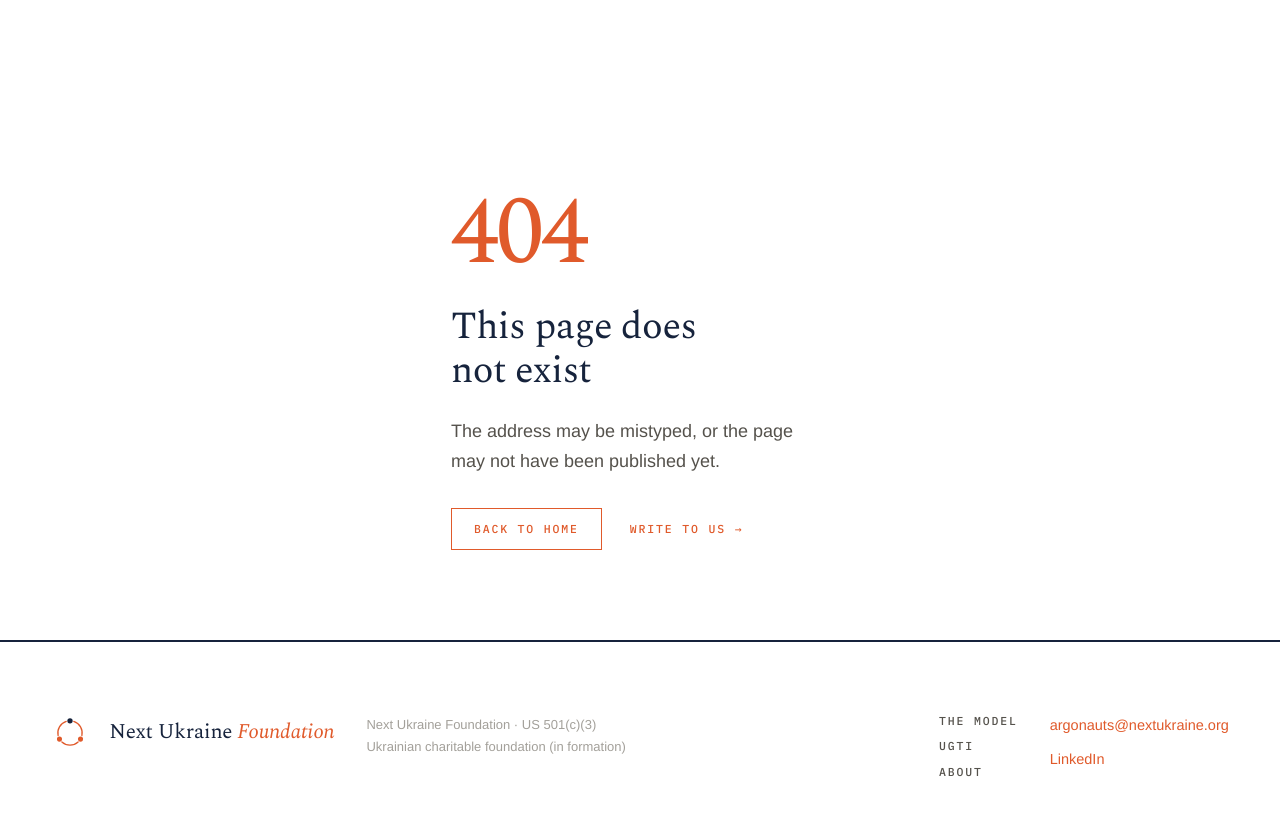
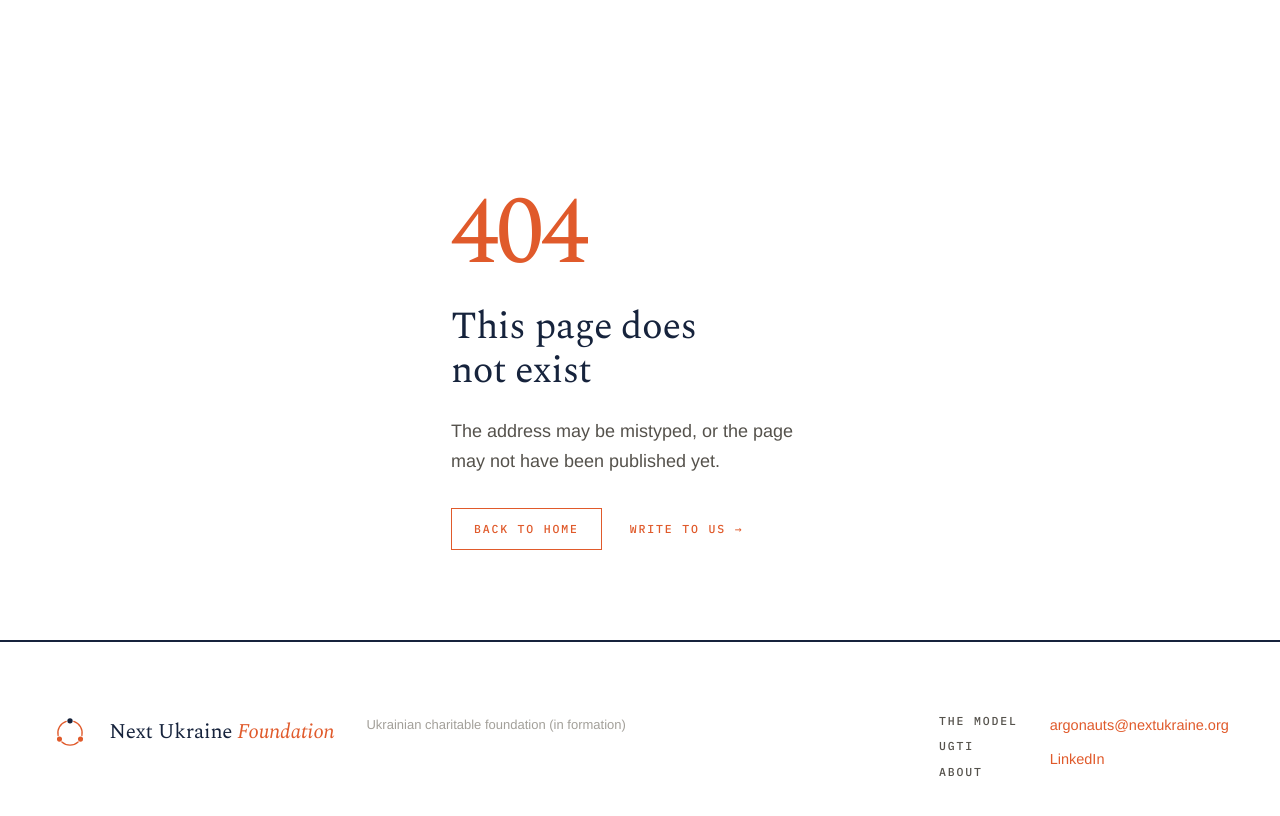
Before and after one commit to Svichynskyi/next-ukraine-website, a plain HTML site: page site/404.html in a window 1280 px wide. Shown: the part 80-896 px from the top of the page. Drawn offline with Linux system fonts and the light colour scheme.

Commit message:
Drop the US 501(c)(3) line from the footer
Removes "Next Ukraine Foundation · US 501(c)(3)" from the footer on all
five pages, leaving the remaining status line "Ukrainian charitable
foundation (in formation)".

The .nowrap helper existed only to keep "US 501(c)(3)" from breaking
across lines and has no other user, so it goes too.

Co-Authored-By: Claude Opus 5 <noreply@anthropic.com>

```diff
--- a/site/404.html
+++ b/site/404.html
@@ -101,7 +101,7 @@
       </span>
     </div>
 
-    <p class="site-footer__legal">Next Ukraine Foundation · <span class="nowrap">US 501(c)(3)</span><br>Ukrainian charitable foundation (in formation)</p>
+    <p class="site-footer__legal">Ukrainian charitable foundation (in formation)</p>
 
     <nav class="site-footer__col" aria-label="Footer">
       <a class="label label--body" href="/model/">The model</a>
--- a/site/assets/css/site.css
+++ b/site/assets/css/site.css
@@ -546,8 +546,6 @@ a.label--body:hover { color: var(--ink-900); }
   color: var(--text-muted);
 }
 
-.site-footer__legal .nowrap { white-space: nowrap; }
-
 .site-footer__col {
   display: grid;
   gap: var(--space-3);
```
Also changed, not shown: site/about/index.html (+1 -1 lines), site/index.html (+1 -1 lines), site/model/index.html (+1 -1 lines), site/ugti/index.html (+1 -1 lines).
